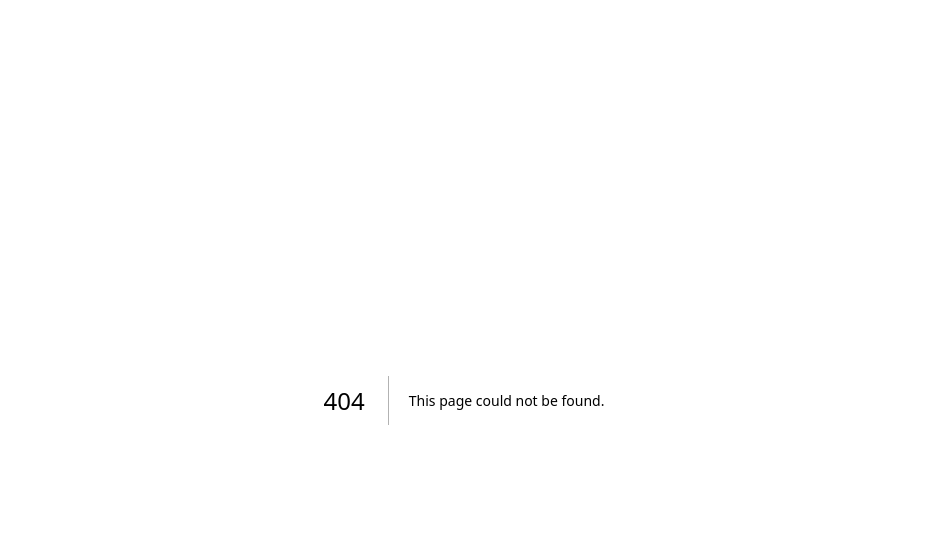
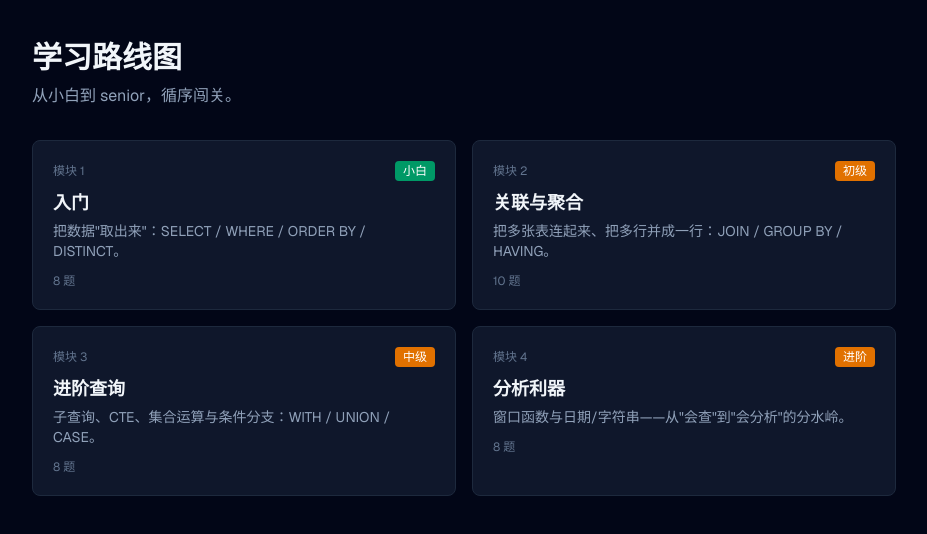
Before and after one commit to YSKM523/sql-dojo, a Next.js app: page /learn in a window 1280 px wide. Before the commit this address had no page. Shown: the top 534 px of the page, without its empty margins (176-1103 px from the left). Built offline with nearby package versions, Linux system fonts and the light colour scheme.

Commit message:
feat: 路线图页 /learn + 模块卡

```diff
--- /dev/null
+++ b/app/learn/page.tsx
@@ -0,0 +1,17 @@
+import { allModules } from '@/content/modules';
+import { exercisesByModule } from '@/content/exercises';
+import { ModuleCard } from '@/components/ModuleCard';
+
+export default function LearnPage() {
+  return (
+    <main className="mx-auto w-full max-w-4xl px-4 py-10">
+      <h1 className="text-3xl font-bold text-slate-100">学习路线图</h1>
+      <p className="mt-2 text-slate-400">从小白到 senior，循序闯关。</p>
+      <div className="mt-8 grid gap-4 sm:grid-cols-2">
+        {allModules.map((m) => (
+          <ModuleCard key={m.id} module={m} exerciseCount={exercisesByModule(m.id).length} />
+        ))}
+      </div>
+    </main>
+  );
+}
--- /dev/null
+++ b/components/ModuleCard.tsx
@@ -0,0 +1,35 @@
+import Link from 'next/link';
+import type { ModuleDef, TierKey } from '@/lib/sql/types';
+
+// tierKey → 完整静态类名（Tailwind 不会生成 `bg-${x}-600` 这种动态拼接的类）
+const TIER_BADGE: Record<TierKey, string> = {
+  beginner: 'bg-emerald-600 text-white',
+  intermediate: 'bg-amber-600 text-white',
+  senior: 'bg-rose-600 text-white',
+  sprint: 'bg-sky-600 text-white',
+};
+
+export function ModuleCard({
+  module,
+  exerciseCount,
+}: {
+  module: ModuleDef;
+  exerciseCount: number;
+}) {
+  return (
+    <Link
+      href={`/learn/${module.id}`}
+      className="block rounded-lg border border-slate-800 bg-slate-900 p-5 hover:border-slate-600"
+    >
+      <div className="flex items-center justify-between">
+        <span className="text-xs text-slate-500">模块 {module.order}</span>
+        <span className={`rounded px-2 py-0.5 text-xs ${TIER_BADGE[module.tierKey]}`}>
+          {module.tierLabel}
+        </span>
+      </div>
+      <h3 className="mt-2 text-lg font-bold text-slate-100">{module.title}</h3>
+      <p className="mt-1 text-sm text-slate-400">{module.summary}</p>
+      <p className="mt-3 text-xs text-slate-500">{exerciseCount} 题</p>
+    </Link>
+  );
+}
```
Also changed, not shown: 1 other file (tests, documents, lock files or other folders).
